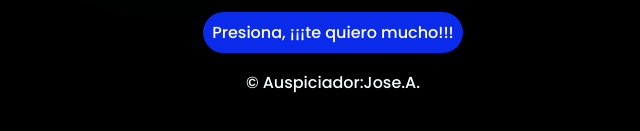
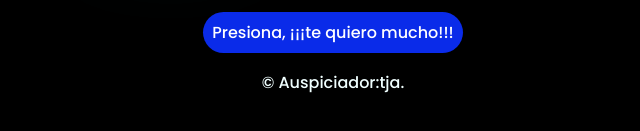
Before and after one commit to jose-antonio-olivera/Flowers, a plain HTML site: page index.html in a window 1280 px wide. Shown: the part 387-518 px from the top of the page, 315-955 px from the left. Drawn offline with Linux system fonts and the light colour scheme.

Commit message:
Update index.html

```diff
--- a/index.html
+++ b/index.html
@@ -29,7 +29,7 @@
 
     <!-- Créditos -->
     <div class="credits">
-        <p>&copy; Auspiciador:Jose.A.</p>
+        <p>&copy; Auspiciador:tja.</p>
     </div>
 </body>
 
```
